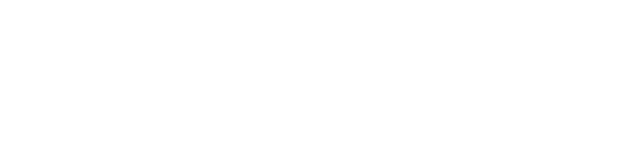
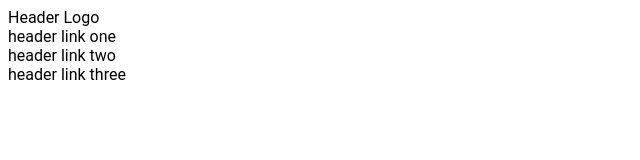
Before and after one commit to PepsPrime/Odin_landing_page, a plain HTML site: page index.html in a window 1280 px wide. Shown: the whole page, without its empty margins (0-640 px from the left). Drawn offline with Linux system fonts and the light colour scheme.

Commit message:
Roboto font for the whole body; created containers for each section (total of 4) in the content section

```diff
--- a/index.html
+++ b/index.html
@@ -10,8 +10,29 @@
 <body>
     <div class="header">
 
+        <div class="logo">Header Logo</div>
+        <div class="linklist">
+            <div>header link one</div>
+            <div>header link two</div>
+            <div>header link three</div>
+        </div>
     </div>
+
     <div class="content">
+        <div class="first">
+
+        </div>
+
+        <div class="second">
+
+        </div>
+
+        <div class="third">
+
+        </div>
+        <div class="fourth">
+
+        </div>
 
     </div>
     <div class="footer">
--- a/style.css
+++ b/style.css
@@ -0,0 +1,3 @@
+body {
+    font-family: 'Roboto';
+}
```
